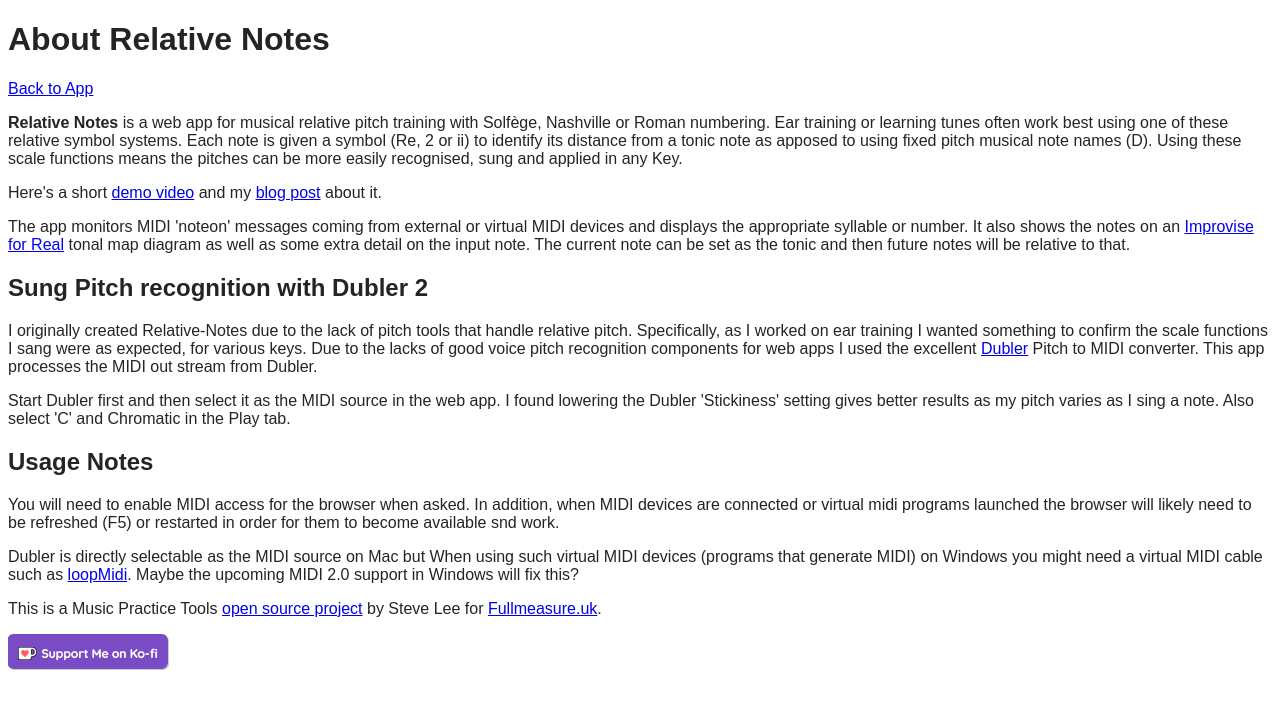
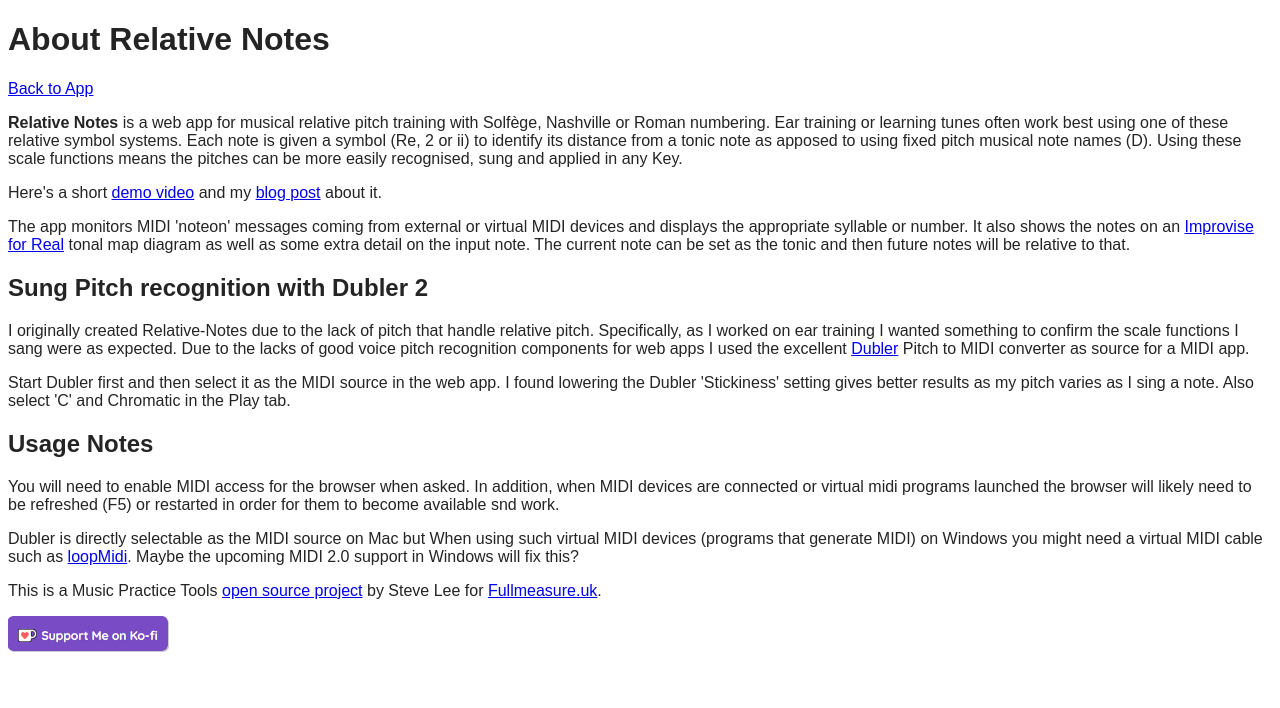
Before and after one commit to music-practice-tools/relative-notes, a SvelteKit app: page /about in a window 1280 px wide. Shown: the top 708 px of the page. Built offline with nearby package versions, Linux system fonts and the light colour scheme.

Commit message:
Update readme

```diff
--- a/src/routes/about/+page.svelte
+++ b/src/routes/about/+page.svelte
@@ -32,12 +32,12 @@
 </p>
 <h2>Sung Pitch recognition with Dubler 2</h2>
 <p>
-  I originally created Relative-Notes due to the lack of pitch tools that handle
+  I originally created Relative-Notes due to the lack of pitch that handle
   relative pitch. Specifically, as I worked on ear training I wanted something
-  to confirm the scale functions I sang were as expected, for various keys. Due
-  to the lacks of good voice pitch recognition components for web apps I used
-  the excellent <a href="https://vochlea.com/">Dubler</a> Pitch to MIDI converter.
-  This app processes the MIDI out stream from Dubler.
+  to confirm the scale functions I sang were as expected. Due to the lacks of
+  good voice pitch recognition components for web apps I used the excellent <a
+    href="https://vochlea.com/">Dubler</a> Pitch to MIDI converter as source for
+  a MIDI app.
 </p>
 <p>
   Start Dubler first and then select it as the MIDI source in the web app. I
```
